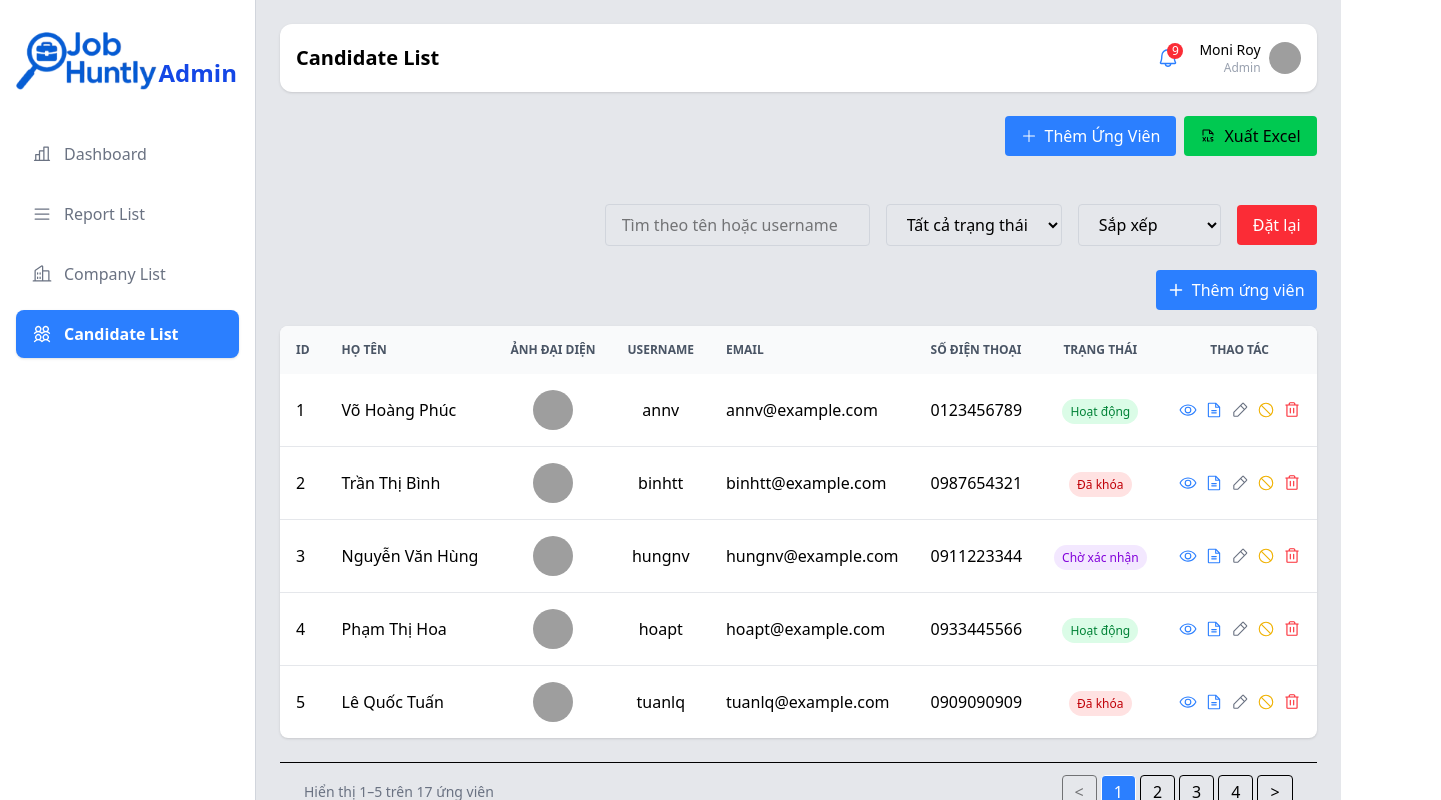
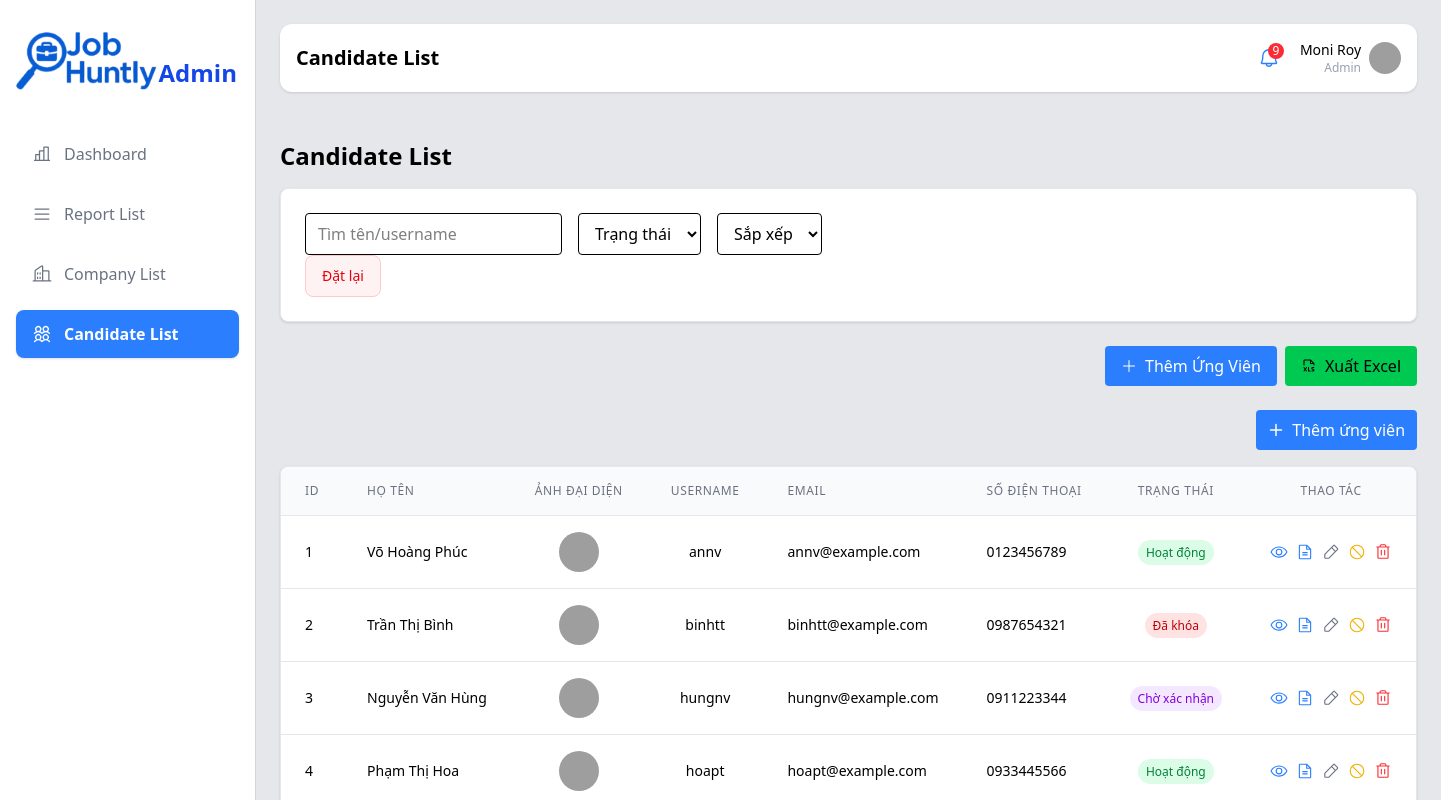
Before and after one commit to Group-3-KTC/job-huntly-admin-app, a React (Vite) app: page /candidateList in a window 1280 px wide. Shown: the top 800 px of the page, 1441 px wide, since content can reach past the window. Built offline with nearby package versions, Linux system fonts and the light colour scheme; sample sign-in values are in the browser's storage; grey boxes are pictures that could not be loaded.

Commit message:
extract FilterBar into reusable component

```diff
--- /dev/null
+++ b/src/components/common/FilterBar.tsx
@@ -0,0 +1,131 @@
+/* eslint-disable @typescript-eslint/no-explicit-any */
+import { useState } from "react";
+
+export interface FilterField {
+  key: string;
+  label: string;
+  type: "select" | "multiselect" | "date" | "text";
+  options?: string[];
+}
+
+interface FilterBarProps {
+  filters: FilterField[];
+  onFilterChange: (filters: Record<string, any>) => void;
+  initialValues?: Record<string, any>;
+  onReset?: () => void;
+}
+
+export const FilterBar = ({
+  filters,
+  onFilterChange,
+  initialValues = {},
+  onReset,
+}: FilterBarProps) => {
+  const [values, setValues] = useState<Record<string, any>>(initialValues);
+
+  const handleChange = (key: string, value: any) => {
+    const newValues = { ...values, [key]: value };
+    setValues(newValues);
+    onFilterChange(newValues);
+  };
+
+  const handleReset = () => {
+    setValues({});
+    onFilterChange({});
+    onReset?.();
+  };
+
+  return (
+    <div className="bg-white rounded-lg shadow-sm border border-gray-200 p-6 mb-6">
+      <div className="flex flex-wrap gap-4 items-center">
+        {filters.map((field) => {
+          const value = values[field.key] || "";
+
+          switch (field.type) {
+            case "select":
+              return (
+                <div key={field.key} className="relative">
+                  <select
+                    key={field.key}
+                    className="border px-3 py-2 rounded"
+                    value={value}
+                    onChange={(e) => handleChange(field.key, e.target.value)}
+                  >
+                    <option value="">{field.label}</option>
+                    {field.options?.map((opt) => (
+                      <option key={opt} value={opt}>
+                        {opt}
+                      </option>
+                    ))}
+                  </select>
+                </div>
+              );
+
+            case "multiselect":
+              return (
+                <div key={field.key} className="relative">
+                  <select
+                    key={field.key}
+                    multiple
+                    className="border px-3 py-2 rounded"
+                    value={Array.isArray(value) ? value : []}
+                    onChange={(e) => {
+                      const selected = Array.from(
+                        e.target.selectedOptions,
+                        (opt) => opt.value,
+                      );
+                      handleChange(field.key, selected);
+                    }}
+                  >
+                    {field.options?.map((opt) => (
+                      <option key={opt} value={opt}>
+                        {opt}
+                      </option>
+                    ))}
+                  </select>
+                </div>
+              );
+
+            case "date":
+              return (
+                <div key={field.key} className="relative">
+                  <input
+                    key={field.key}
+                    type="date"
+                    className="border px-3 py-2 rounded"
+                    value={value}
+                    onChange={(e) => handleChange(field.key, e.target.value)}
+                    placeholder={field.label}
+                  />
+                </div>
+              );
+
+            case "text":
+            default:
+              return (
+                <div key={field.key} className="relative">
+                  <input
+                    key={field.key}
+                    type="text"
+                    className="border px-3 py-2 rounded"
+                    placeholder={field.label}
+                    value={value}
+                    onChange={(e) => handleChange(field.key, e.target.value)}
+                  />
+                </div>
+              );
+          }
+        })}
+      </div>
+
+      {onReset && (
+        <button
+          onClick={handleReset}
+          className="flex items-center gap-2 px-4 py-2.5 text-sm text-red-600 bg-red-50 border border-red-200 rounded-lg hover:bg-red-100 transition-colors"
+        >
+          Đặt lại
+        </button>
+      )}
+    </div>
+  );
+};
--- a/src/components/ui/Table.tsx
+++ b/src/components/ui/Table.tsx
@@ -35,7 +35,7 @@ export const Table = <T,>({
   if (loading) {
     return (
       <>
-        <div className="p-8 text-center bg-white rounded-lg shadow-sm">
+        <div className="bg-white rounded-lg shadow-sm border border-gray-200 p-8 text-center">
           {/*<div className="w-8 h-8 mx-auto border-b-2 border-blue-500 rounded-full animate-spin"></div>*/}
           <div className="mx-auto loader"></div>
           <p className="mt-2 text-gray-500">Đang tải...</p>
@@ -46,7 +46,7 @@ export const Table = <T,>({
 
   if (data.length === 0) {
     return (
-      <div className="p-8 text-center bg-white rounded-lg shadow-sm">
+      <div className="bg-white rounded-lg shadow-sm border border-gray-200 p-8 text-center">
         <p className="text-gray-500">{emptyMessage}</p>
       </div>
     );
@@ -54,19 +54,20 @@ export const Table = <T,>({
 
   return (
     <div
-      className={`overflow-x-auto bg-white rounded-lg shadow-sm ${className}`}
+      className={`overflow-hidden bg-white rounded-lg shadow-sm border border-gray-200 ${className}`}
     >
+      <div className="overflow-x-auto">
         <table className="min-w-full whitespace-nowrap">
-        <thead>
-          <tr className="text-xs font-medium text-gray-600 uppercase bg-gray-50">
+          <thead className="bg-gray-50 border-b border-gray-200">
+            <tr>
               {columns.map((column, index) => (
                 <th
                   key={index}
-                className="px-4 py-4"
+                  className="px-6 py-4 text-left text-xs font-medium text-gray-500 uppercase tracking-wider"
                   style={{ width: column.width }}
                 >
                   <div
-                  className={`flex items-center ${
+                    className={`flex items-center gap-2 ${
                       column.align === "center"
                         ? "justify-center"
                         : column.align === "right"
@@ -84,7 +85,7 @@ export const Table = <T,>({
             {data.map((record, index) => (
               <tr
                 key={keyExtractor(record)}
-              className={`hover:bg-gray-50 ${
+                className={`hover:bg-gray-50 transition-colors ${
                   onRowClick ? "cursor-pointer" : ""
                 }`}
                 onClick={() => onRowClick?.(record, index)}
@@ -99,12 +100,13 @@ export const Table = <T,>({
                     typeof cellContent === "object" &&
                     cellContent !== null &&
                     "type" in cellContent &&
-                  (cellContent.type === "img" || cellContent.type === "Image");
+                    (cellContent.type === "img" ||
+                      cellContent.type === "Image");
 
                   return (
                     <td
                       key={colIndex}
-                    className={`px-4 py-4 ${
+                      className={`px-6 py-4 whitespace-nowrap text-sm ${
                         column.align === "center"
                           ? isImage
                             ? "" // bỏ text-center nếu là ảnh
@@ -127,5 +129,6 @@ export const Table = <T,>({
           </tbody>
         </table>
       </div>
+    </div>
   );
 };
--- a/src/features/candidatelist/pages/CandidateListPage.tsx
+++ b/src/features/candidatelist/pages/CandidateListPage.tsx
@@ -3,12 +3,16 @@ import { useEffect, useState } from "react";
 import { CandidateTable } from "../components/CandidateTable";
 import { type Candidate, mockCandidates } from "../mock/mockCandidates";
 import { FileXls, Plus } from "@phosphor-icons/react";
+import {
+  FilterBar,
+  type FilterField,
+} from "../../../components/common/FilterBar";
 
 export const CandidateListPage = () => {
   const [candidates, setCandidates] = useState<Candidate[]>([]);
   const [loading, setLoading] = useState(true);
 
-  // Filter/Search/Sort state
+  // filter state
   const [searchText, setSearchText] = useState("");
   const [statusFilter, setStatusFilter] = useState("");
   const [sortOrder, setSortOrder] = useState("");
@@ -16,7 +20,6 @@ export const CandidateListPage = () => {
   const pageSize = 5;
 
   useEffect(() => {
-    // Giả lập gọi API mất 2 giây
     const timer = setTimeout(() => {
       setCandidates(mockCandidates);
       setLoading(false);
@@ -25,6 +28,23 @@ export const CandidateListPage = () => {
     return () => clearTimeout(timer);
   }, []);
 
+  const candidateFilters: FilterField[] = [
+    { key: "searchText", label: "Tìm tên/username", type: "text" },
+    {
+      key: "status",
+      label: "Trạng thái",
+      type: "select",
+      options: ["active", "blocked", "pending"],
+    },
+    {
+      key: "sort",
+      label: "Sắp xếp",
+      type: "select",
+      options: ["id", "asc", "desc", "recent"],
+    },
+  ];
+
+  // filter + sort
   const filtered = candidates
     .filter((c) => {
       const matchSearch =
@@ -48,14 +68,39 @@ export const CandidateListPage = () => {
   };
 
   const handleExportExcel = () => {
-    alert("Xuat excel");
+    alert("Xuất Excel");
   };
 
   return (
     <>
-      <div className="w-full">
-        <div className="flex items-center justify-end mb-6">
-          <div className="flex gap-2 mr-6">
+      <div className="w-full p-6">
+        <h1 className="font-extrabold text-2xl mb-4">Candidate List</h1>
+
+        {/* Bộ lọc dùng FilterBar */}
+        <FilterBar
+          filters={candidateFilters}
+          initialValues={{
+            searchText,
+            status: statusFilter,
+            sort: sortOrder,
+          }}
+          onFilterChange={(filters) => {
+            setSearchText(filters.searchText || "");
+            setStatusFilter(filters.status || "");
+            setSortOrder(filters.sort || "");
+            setPage(1);
+          }}
+          onReset={() => {
+            setSearchText("");
+            setStatusFilter("");
+            setSortOrder("");
+            setPage(1);
+          }}
+        />
+
+        {/* Action buttons */}
+        <div className="flex items-center justify-end my-6">
+          <div className="flex gap-2">
             <button
               onClick={handleAddCandidate}
               className="flex items-center px-4 py-2 text-white bg-blue-500 rounded hover:bg-blue-600"
@@ -70,60 +115,8 @@ export const CandidateListPage = () => {
             </button>
           </div>
         </div>
-        <div className="p-6 space-y-6">
-          {/* Bộ lọc */}
-          <div className="flex flex-wrap items-center justify-end gap-4">
-            <input
-              type="text"
-              placeholder="Tìm theo tên hoặc username"
-              className="px-4 py-2 border border-gray-300 rounded"
-              value={searchText}
-              onChange={(e) => {
-                setSearchText(e.target.value);
-                setPage(1);
-              }}
-            />
-            <select
-              value={statusFilter}
-              onChange={(e) => {
-                setStatusFilter(e.target.value);
-                setPage(1);
-              }}
-              className="px-4 py-2 border border-gray-300 rounded"
-            >
-              <option value="">Tất cả trạng thái</option>
-              <option value="active">Hoạt động</option>
-              <option value="blocked">Đã khóa</option>
-              <option value="pending">Chờ xác nhận</option>
-            </select>
-            <select
-              value={sortOrder}
-              onChange={(e) => {
-                setSortOrder(e.target.value);
-                setPage(1);
-              }}
-              className="px-4 py-2 border border-gray-300 rounded"
-            >
-              <option value="">Sắp xếp</option>
-              <option value="id">ID tăng dần</option>
-              <option value="asc">Tên A-Z</option>
-              <option value="desc">Tên Z-A</option>
-              <option value="recent">Mới nhất</option>
-            </select>
-            <button
-              onClick={() => {
-                setSearchText("");
-                setStatusFilter("");
-                setSortOrder("");
-                setPage(1);
-              }}
-              className="px-4 py-2 text-white bg-red-500 rounded hover:bg-red-600"
-            >
-              Đặt lại
-            </button>
-          </div>
 
-          {/* This CandidateTable component now uses the generic Table component internally */}
+        {/* Bảng dữ liệu */}
         <CandidateTable
           candidates={paginated}
           loading={loading}
@@ -135,7 +128,6 @@ export const CandidateListPage = () => {
           }}
         />
       </div>
-      </div>
     </>
   );
 };
```
Also changed, not shown: src/components/common/Form.tsx (deleted), src/components/common/Input.tsx (deleted), 1 other file (tests, documents, lock files or other folders). Lines whose indentation alone changed are shown as unchanged.
